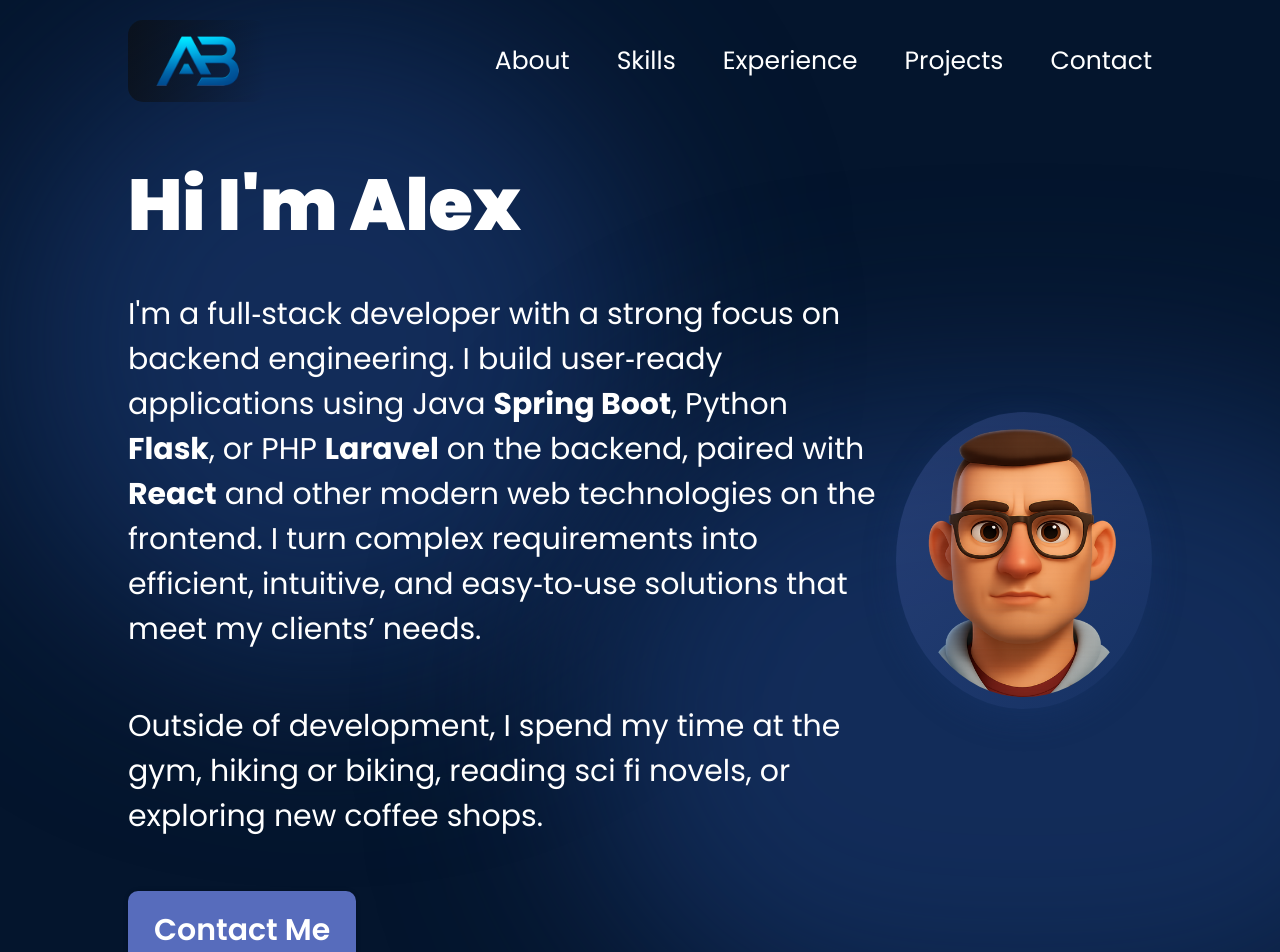
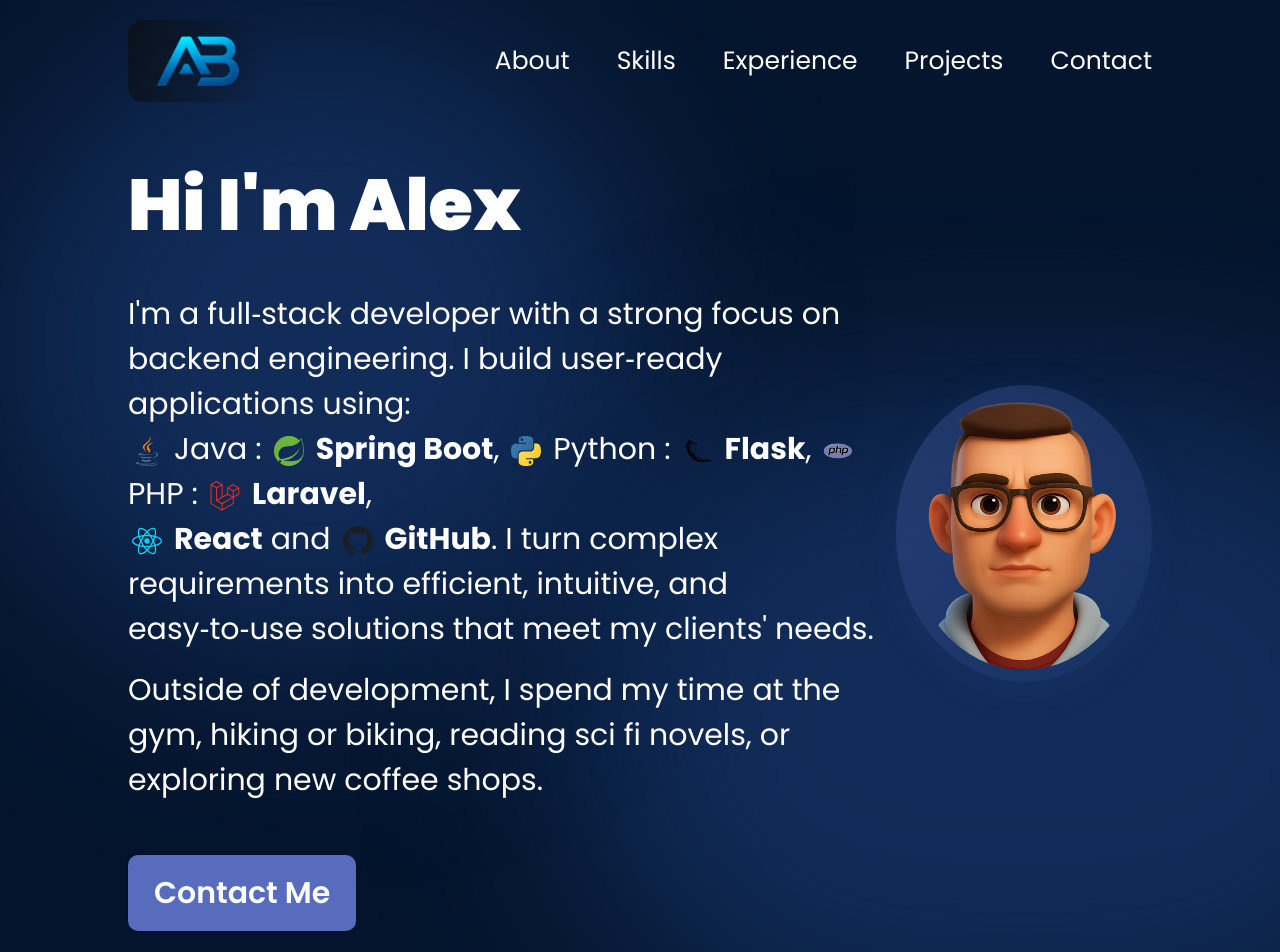
Before and after one commit to alexbalak21/Portofolio-React, a React (Vite) app: page / in a window 1280 px wide. Shown: the top 952 px of the page. Built offline with nearby package versions, Linux system fonts and the light colour scheme.

Commit message:
updated hero intro

```diff
--- a/src/App.css
+++ b/src/App.css
@@ -194,7 +194,32 @@ html {
 
 .hero__description {
   font-size: 30px;
-  margin-bottom: 52px;
+  margin-bottom: 16px;
+}
+
+.hero__tech-list {
+  list-style: none;
+  font-size: 30px;
+  margin-bottom: 16px;
+  padding-left: 0;
+}
+
+.hero__tech-list li {
+  margin-bottom: 12px;
+  display: flex;
+  align-items: center;
+}
+
+.hero__cta-btn-wrapper{
+  margin-top: 52px;
+}
+
+.tech-icon {
+  height: 30px;
+  width: 30px;
+  display: inline;
+  margin: 0 4px;
+  vertical-align: middle;
 }
 
 .hero__cta-btn {
--- a/src/components/Hero.jsx
+++ b/src/components/Hero.jsx
@@ -1,5 +1,13 @@
 import serius from "../assets/avatar/serius.png";
 import smile from "../assets/avatar/smile.png";
+import javaIcon from "../assets/icons/java.svg";
+import springBootIcon from "../assets/icons/spring_boot.svg";
+import pythonIcon from "../assets/icons/python.svg";
+import flaskIcon from "../assets/icons/flask.svg";
+import laravelIcon from "../assets/icons/laravel.svg";
+import reactIcon from "../assets/icons/react.svg";
+import githubIcon from "../assets/icons/github.svg";
+import phpIcon from "../assets/icons/php.svg";
 import {useState} from "react"
 
 function Hero() {
@@ -10,19 +18,21 @@ function Hero() {
         <h1 className="hero__title">Hi I'm Alex</h1>
 
         <p className="hero__description">
-          I'm a full‑stack developer with a strong focus on backend engineering. I build user‑ready
-          applications using Java <b>Spring Boot</b>, Python <b>Flask</b>, or PHP <b>Laravel</b> on
-          the backend, paired with <b>React</b> and other modern web technologies on the frontend. I
-          turn complex requirements into efficient, intuitive, and easy‑to‑use solutions that meet
-          my clients’ needs.
+          I'm a full‑stack developer with a strong focus on backend engineering. I build user‑ready applications using: <br />
+          <img src={javaIcon} alt="Java" className="tech-icon" /> Java : <img src={springBootIcon} alt="Spring Boot" className="tech-icon" /> <b>Spring Boot</b>, {" "}
+          <img src={pythonIcon} alt="Python" className="tech-icon" /> Python : <img src={flaskIcon} alt="Flask" className="tech-icon" /> <b>Flask</b>, {" "}
+          <img src={phpIcon} alt="PHP" className="tech-icon" /> PHP : <img src={laravelIcon} alt="Laravel" className="tech-icon" /> <b>Laravel</b>, <br />
+          <img src={reactIcon} alt="React" className="tech-icon" /> <b>React</b> and {" "}
+          <img src={githubIcon} alt="GitHub" className="tech-icon" /> <b>GitHub</b>.
+          I turn complex requirements into efficient, intuitive, and easy‑to‑use solutions that meet my clients' needs.
         </p>
 
         <p className="hero__description">
           Outside of development, I spend my time at the gym, hiking or biking, reading sci fi novels, or
           exploring new coffee shops.
         </p>
-
-        <a
+        <div className="hero__cta-btn-wrapper">
+          <a
           href="mailto:mymail@email.com"
           className="hero__cta-btn"
           onMouseEnter={() => setIsSmiling(true)}
@@ -30,6 +40,7 @@ function Hero() {
         >
           Contact Me
         </a>
+        </div>
       </div>
       <img
         src={isSmiling ? smile : serius}
```
Also changed, not shown: src/assets/icons/php.svg (added).
